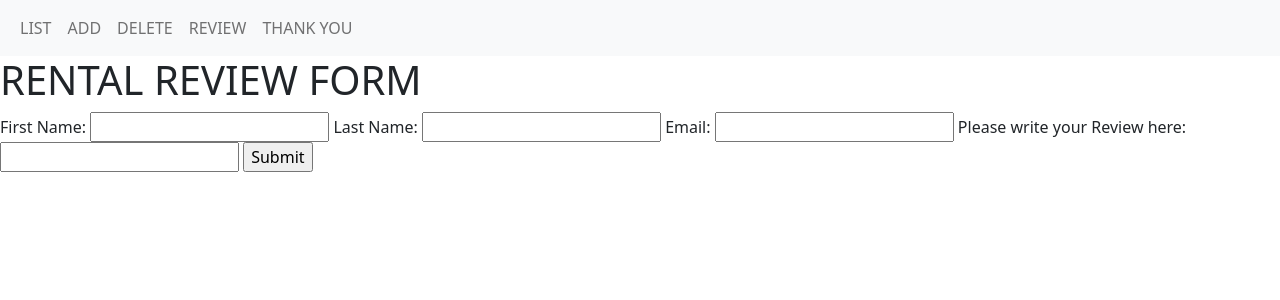
After one commit to greg-atemi/team-barefoot, a Django app: page /cars/rental_review/ in a window 1280 px wide. The commit adds this page. Shown: the top 300 px of the page. Run offline with Django 4.2, Linux system fonts and the light colour scheme; some libraries are stand-ins or nearby versions.

Commit message:
Review and Thank you pages

```diff
--- a/cars/admin.py
+++ b/cars/admin.py
@@ -3,7 +3,10 @@ from cars.models import Car
 
 
 class CarAdmin(admin.ModelAdmin):
-    fields = ['year', 'brand']
+    fieldsets = [
+        ('TIME INFORMATION', {'fields': ['year']}),
+        ('CAR INFORMATION', {'fields': ['brand']})
+    ]
 
 
 admin.site.register(Car, CarAdmin)
--- /dev/null
+++ b/cars/forms.py
@@ -0,0 +1,8 @@
+from django import forms
+
+
+class ReviewForm(forms.Form):
+    first_name = forms.CharField(label='First Name', max_length=100)
+    last_name = forms.CharField(label='Last Name', max_length=100)
+    email = forms.EmailField(label='Email')
+    review = forms.CharField(label='Please write your Review here', max_length=1000)
--- a/cars/templates/cars/list.html
+++ b/cars/templates/cars/list.html
@@ -1,10 +1,12 @@
 {% extends 'base.html' %}
 
 {% block content %}
+    <div class="container">
         <h1>LIST PAGE</h1>
         <ul>
             {% for car in all_cars %}
                 <li> {{ car }}</li>
             {% endfor %}
         </ul>
+    </div>
 {% endblock %}
--- /dev/null
+++ b/cars/templates/cars/rental_review.html
@@ -0,0 +1,12 @@
+{% extends 'base.html' %}
+
+{% block content %}
+
+    <h1>RENTAL REVIEW FORM</h1>
+    <form method="post">
+        {% csrf_token %}
+        {{ form }}
+        <input type="submit">
+    </form>
+
+{% endblock %}
--- a/cars/urls.py
+++ b/cars/urls.py
@@ -6,5 +6,7 @@ app_name = 'cars'
 urlpatterns = [
     path('list/', views.list, name='list'),
     path('add/', views.add, name='add'),
-    path('delete/', views.delete, name='delete')
+    path('delete/', views.delete, name='delete'),
+    path('thank_you/', views.thank_you, name='thank_you'),
+    path('rental_review/', views.rental_review, name='rental_review')
 ]
--- a/cars/views.py
+++ b/cars/views.py
@@ -1,5 +1,6 @@
 from django.shortcuts import render, redirect, reverse
 from . import models
+from .forms import ReviewForm
 
 
 def list(request):
@@ -19,7 +20,6 @@ def add(request):
 
 
 def delete(request):
-
     if request.POST:
         pk = request.POST['pk']
         try:
@@ -30,3 +30,24 @@ def delete(request):
             return redirect(reverse('cars:list'))
     else:
         return render(request, 'cars/delete.html')
+
+
+def rental_review(request):
+
+    if request.method == 'POST':
+        form = ReviewForm(request.POST)
+
+        if form.is_valid():
+            print(form.cleaned_data)
+            return redirect(reverse('cars:thank_you'))
+
+    else:
+        form = ReviewForm()
+        context = {
+            'form': form
+        }
+        return render(request, 'cars/rental_review.html', context)
+
+
+def thank_you(request):
+    return render(request, 'cars/thank_you.html')
--- a/templates/base.html
+++ b/templates/base.html
@@ -30,6 +30,12 @@
             <li class="nav-item">
               <a class="nav-link" href="{% url 'cars:delete' %}">DELETE</a>
             </li>
+            <li class="nav-item">
+              <a class="nav-link" href="{% url 'cars:rental_review' %}">REVIEW</a>
+            </li>
+            <li class="nav-item">
+              <a class="nav-link" href="{% url 'cars:thank_you' %}">THANK YOU</a>
+            </li>
           </ul>
         </div>
         </div>
```
Also changed, not shown: cars/templates/cars/thank_you.html (added, +7 -0 lines). Lines whose indentation alone changed are shown as unchanged.
